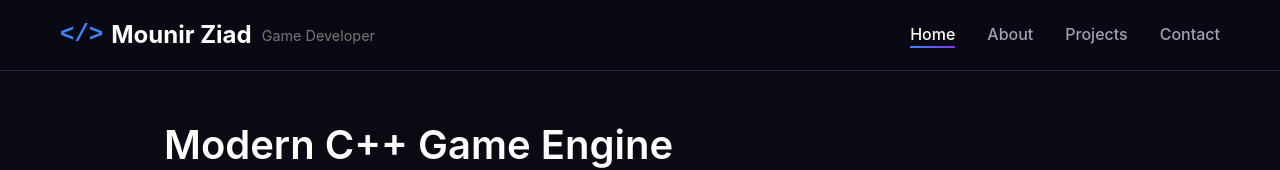
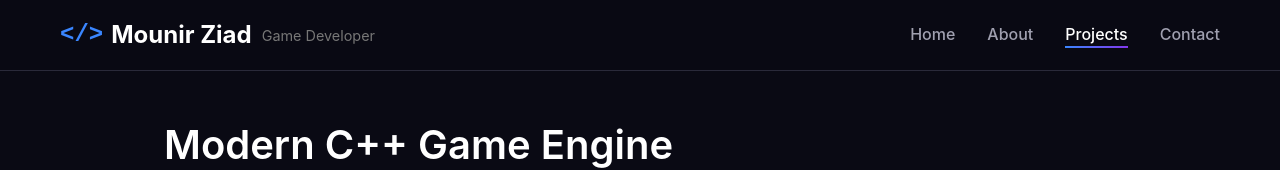
Before and after one commit to mounirziad/portfolio-website, a plain HTML site: page New game-engine.html in a window 1280 px wide. Shown: the top 170 px of the page. Drawn offline with Linux system fonts and the light colour scheme.

Commit message:
Update New game-engine.html

```diff
--- a/New game-engine.html
+++ b/New game-engine.html
@@ -33,9 +33,9 @@
         <div class="brand">Game Developer</div>
       </div>
       <ul class="nav-links">
-        <li><a href="index.html" class="active">Home</a></li>
+        <li><a href="index.html">Home</a></li>
         <li><a href="about.html">About</a></li>
-        <li><a href="projects.html">Projects</a></li>
+        <li><a href="projects.html" class="active">Projects</a></li>
         <li><a href="contact.html">Contact</a></li>
       </ul>
     </div>
```
